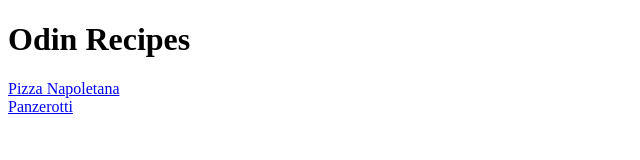
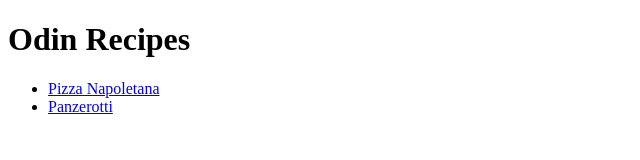
Before and after one commit to gianluca-moriconi/odin-recipes, a plain HTML site: page index.html in a window 1280 px wide. Shown: the whole page, without its empty margins (0-640 px from the left). Drawn offline with Linux system fonts and the light colour scheme.

Commit message:
modificato indice pagine

```diff
--- a/index.html
+++ b/index.html
@@ -7,7 +7,9 @@
 </head>
 <body>
     <h1>Odin Recipes</h1>
-    <a href="recipes/pizzanapoletana.html" rel="noopener noreferrer">Pizza Napoletana </a><br>
-    <a href="recipes/panzerotti.html" rel="noopener noreferrer">Panzerotti</a>
+    <ul>
+    <li><a href="recipes/pizzanapoletana.html" rel="noopener noreferrer">Pizza Napoletana </a></li>
+    <li><a href="recipes/panzerotti.html" rel="noopener noreferrer">Panzerotti</a></li>
+</ul>
 </body>
 </html>
```
